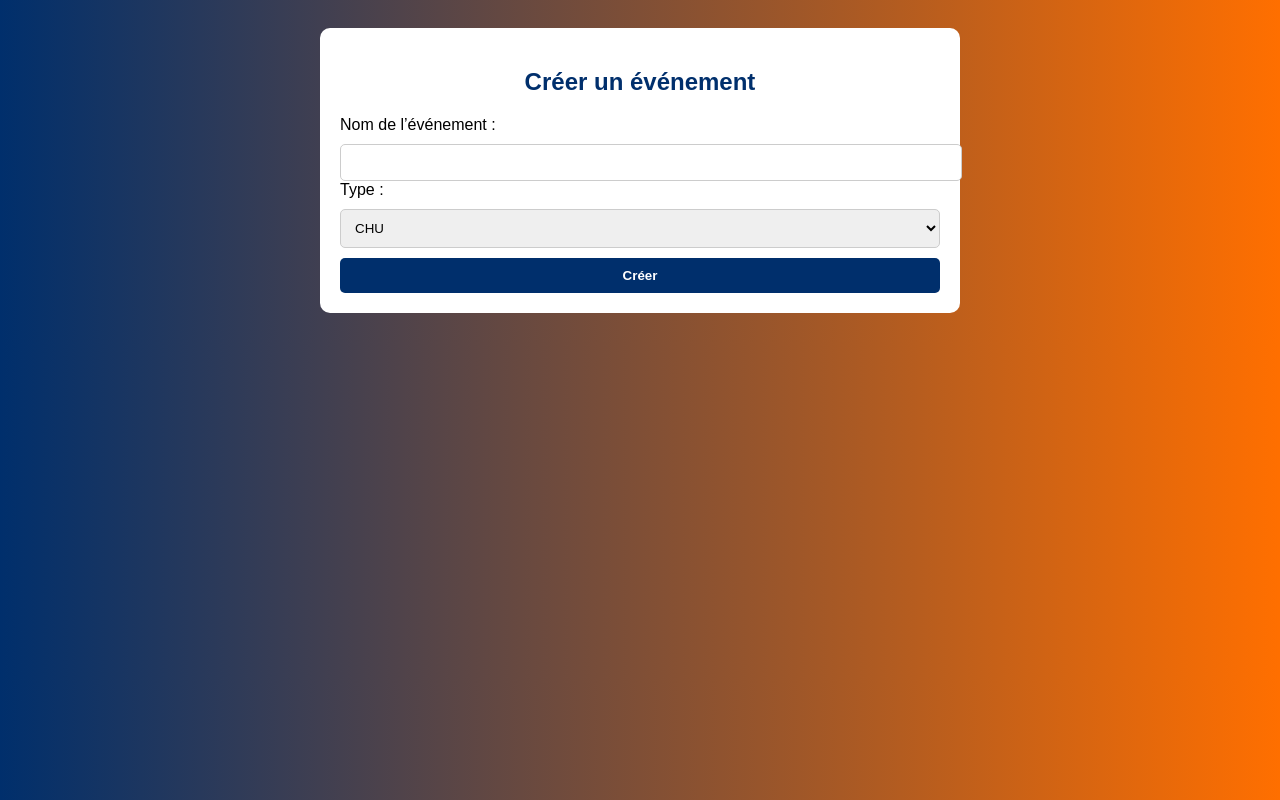
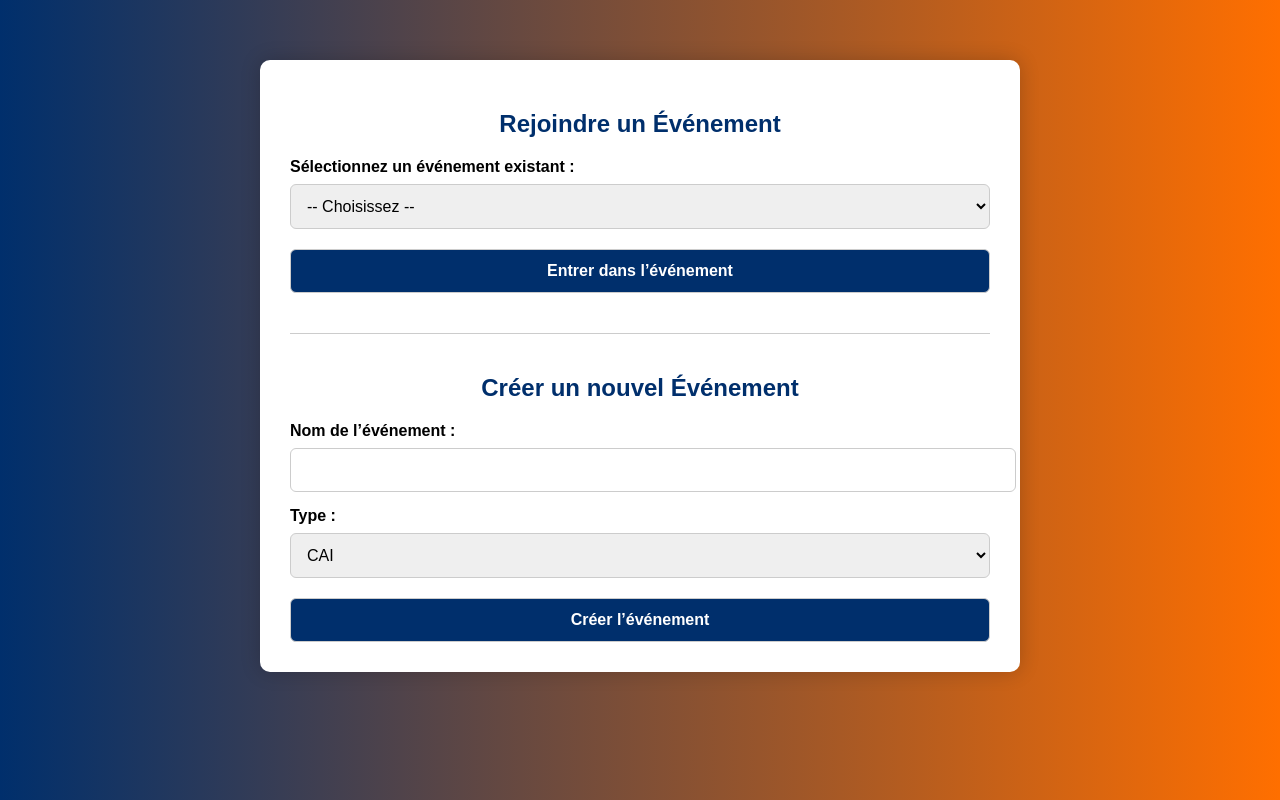
Before and after one commit to protec38/CAI, a Flask app: page /evenement/choix in a window 1280 px wide. Run offline with Flask 3, Linux system fonts and the light colour scheme; the visitor is signed in with stand-in values (Sample User, id 1).

Commit message:
Update evenement_new.html

```diff
--- a/app/templates/evenement_new.html
+++ b/app/templates/evenement_new.html
@@ -2,61 +2,117 @@
 <html lang="fr">
 <head>
     <meta charset="UTF-8">
-    <title>Créer un événement</title>
+    <title>Choisir ou Créer un Événement</title>
     <style>
         body {
             background: linear-gradient(to right, #002f6c, #ff6f00);
+            font-family: Arial, sans-serif;
             color: white;
-            font-family: Arial, sans-serif;
-            padding: 20px;
+            margin: 0;
+            padding: 0;
         }
 
         .container {
-            max-width: 600px;
-            margin: auto;
+            max-width: 700px;
+            margin: 60px auto;
             background: white;
             color: black;
-            padding: 20px;
             border-radius: 10px;
-        }
-
-        input, select, button {
-            width: 100%;
-            padding: 10px;
-            margin-top: 10px;
-            border-radius: 5px;
-            border: 1px solid #ccc;
-        }
-
-        button {
-            background-color: #002f6c;
-            color: white;
-            border: none;
-            font-weight: bold;
+            padding: 30px;
+            box-shadow: 0 0 20px rgba(0,0,0,0.2);
         }
 
         h2 {
             text-align: center;
             color: #002f6c;
         }
+
+        form {
+            margin-top: 20px;
+        }
+
+        label {
+            font-weight: bold;
+            display: block;
+            margin-top: 15px;
+        }
+
+        input, select, button {
+            width: 100%;
+            padding: 12px;
+            margin-top: 8px;
+            border-radius: 6px;
+            border: 1px solid #ccc;
+            font-size: 16px;
+        }
+
+        button {
+            background-color: #002f6c;
+            color: white;
+            font-weight: bold;
+            margin-top: 20px;
+            cursor: pointer;
+        }
+
+        button:hover {
+            background-color: #001f4c;
+        }
+
+        .section {
+            margin-top: 40px;
+            padding-top: 20px;
+            border-top: 1px solid #ccc;
+        }
+
+        .flash {
+            color: red;
+            font-weight: bold;
+            margin-top: 10px;
+        }
     </style>
 </head>
 <body>
     <div class="container">
-        <h2>Créer un événement</h2>
+        <h2>Rejoindre un Événement</h2>
+
+        {% with messages = get_flashed_messages(with_categories=true) %}
+          {% if messages %}
+            {% for category, message in messages %}
+              <div class="flash">{{ message }}</div>
+            {% endfor %}
+          {% endif %}
+        {% endwith %}
+
         <form method="POST">
-            <label>Nom de l’événement :</label>
+            <label for="evenement_id">Sélectionnez un événement existant :</label>
+            <select name="evenement_id" id="evenement_id" required>
+                <option value="" disabled selected>-- Choisissez --</option>
+                {% for evt in evenements %}
+                    <option value="{{ evt.id }}">{{ evt.numero }} - {{ evt.nom }}</option>
+                {% endfor %}
+            </select>
+            <button type="submit">Entrer dans l’événement</button>
+        </form>
+
+        {% if user.is_admin or user.role == 'codep' %}
+        <div class="section">
+            <h2>Créer un nouvel Événement</h2>
+            <form method="POST">
+                <label for="nom">Nom de l’événement :</label>
                 <input type="text" name="nom" required>
 
-            <label>Type :</label>
+                <label for="type">Type :</label>
                 <select name="type">
+                    <option value="CAI">CAI</option>
                     <option value="CHU">CHU</option>
-                <option value="CAI">CAI</option>
                     <option value="PRV">PRV</option>
                 </select>
 
-            <button type="submit">Créer</button>
+                <input type="hidden" name="create_evt" value="1">
+                <button type="submit">Créer l’événement</button>
             </form>
+        </div>
+        {% endif %}
     </div>
 </body>
 </html>
```
Lines whose indentation alone changed are shown as unchanged.
